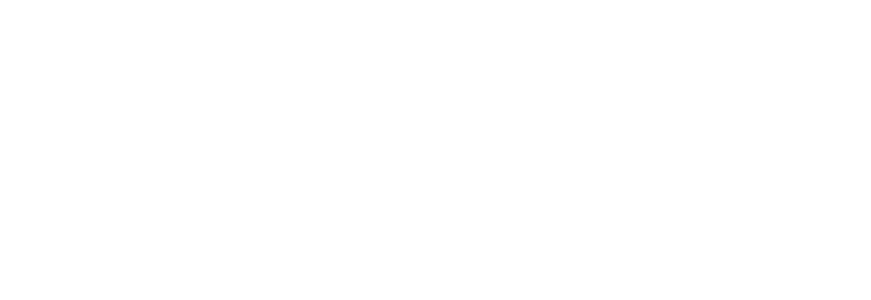
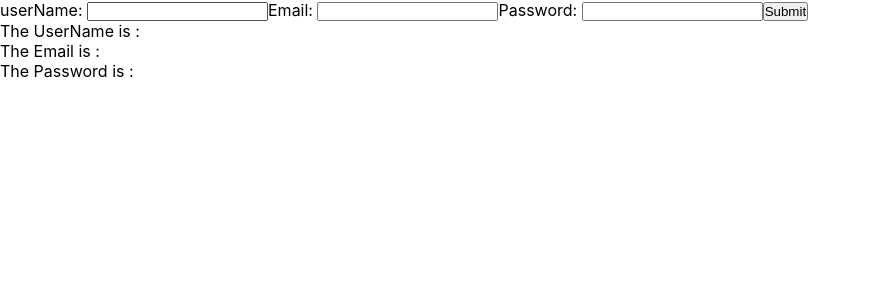
Before and after one commit to JohanSwannie/react-useid-example1, a React (Create React App) app: page / in a window 1280 px wide. Shown: the top 300 px of the page, without its empty margins (0-871 px from the left). Built offline with nearby package versions, Linux system fonts and the light colour scheme.

Commit message:
Update App Javascript Component

```diff
--- a/src/App.js
+++ b/src/App.js
@@ -1,7 +1,47 @@
 import React, { useState, useId } from "react";
 
 function App() {
-  return <div className="App"></div>;
+  const [displayValue1, setDisplayValue1] = useState("");
+  const [displayValue2, setDisplayValue2] = useState("");
+  const [displayValue3, setDisplayValue3] = useState("");
+  const id1 = useId();
+  const id2 = useId();
+  const id3 = useId();
+
+  return (
+    <div className="App">
+      <form>
+        <label htmlFor={`${id1}-UserName`}>
+          userName:{" "}
+          <input
+            type="text"
+            id={`${id1}-UserName`}
+            onBlur={(e) => setDisplayValue1(e.target.value)}
+          />
+        </label>
+        <label htmlFor={`${id2}-Email`}>
+          Email:{" "}
+          <input
+            type="email"
+            id={`${id2}-Email`}
+            onBlur={(e) => setDisplayValue2(e.target.value)}
+          />
+        </label>
+        <label htmlFor={`${id3}-Password`}>
+          Password:{" "}
+          <input
+            type="password"
+            id={`${id3}-Password`}
+            onBlur={(e) => setDisplayValue3(e.target.value)}
+          />
+        </label>
+        <input type="submit" />
+      </form>
+      <p>The UserName is : {displayValue1}</p>
+      <p>The Email is : {displayValue2}</p>
+      <p>The Password is : {displayValue3}</p>
+    </div>
+  );
 }
 
 export default App;
```
